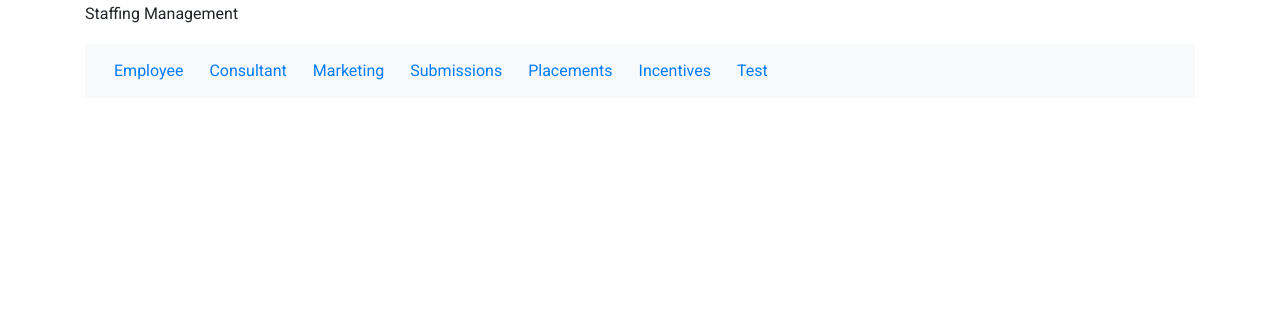
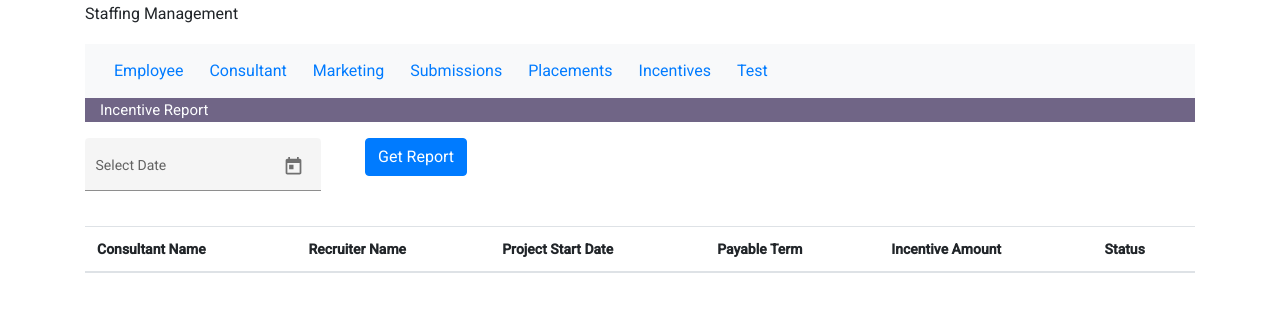
Before and after one commit to Ramanilveldhi/UI, an Angular app in the folder CodeGravity_Staffing/: page /incentivereport in a window 1280 px wide. Before the commit this address led to /. Shown: the top 312 px of the page. Built offline with nearby package versions, Linux system fonts and the light colour scheme.

Commit message:
incentive report

```diff
--- a/CodeGravity_Staffing/src/app/app-routing.module.ts
+++ b/CodeGravity_Staffing/src/app/app-routing.module.ts
@@ -18,6 +18,8 @@ import {TestgridComponent} from './testgrid/testgrid.component'
 import {MatPaginator} from '@angular/material/paginator';
 import { ShowIncentiveComponent } from './incentive/show-incentive/show-incentive.component';
 import { AddEditIncentiveComponent } from './incentive/add-edit-incentive/add-edit-incentive.component';
+import { IncentivereportComponent } from './incentive/incentivereport/incentivereport.component';
+
 
 
 const routes: Routes = [
@@ -34,7 +36,9 @@ const routes: Routes = [
   {path:'addsubmission',component:AddEditSubmissionComponent},
   {path:'submissiondet',component:SubmissiondetailsComponent},
   {path:'test',component:TestgridComponent},
-  {path:'newincentive',component:AddEditIncentiveComponent}
+  {path:'newincentive',component:AddEditIncentiveComponent},
+  {path:'incentivereport',component:IncentivereportComponent},
+
 
 
 ];
--- a/CodeGravity_Staffing/src/app/app.component.html
+++ b/CodeGravity_Staffing/src/app/app.component.html
@@ -37,7 +37,8 @@
             <li class="nav-item">
                 <button
                  class="m-1 btn btn-light btn-outline-primary" class="btn btn-light"  Button>
-                 <a [routerLink]="['/incentive']" routerLinkActive="active">Incentives</a> </button>
+                 <a [routerLink]="['/incentive']" routerLinkActive="active">Incentives</a>
+                </button>
             </li>
             <li class="nav-item">
                 <button
--- a/CodeGravity_Staffing/src/app/app.module.ts
+++ b/CodeGravity_Staffing/src/app/app.module.ts
@@ -48,6 +48,8 @@ import { MatPaginatorModule } from '@angular/material/paginator';
 import { MatSortModule } from '@angular/material/sort';
 import { MatProgressSpinnerModule } from '@angular/material/progress-spinner';
 import { LoginComponent } from './login/login.component';
+import { IncentivereportComponent } from './incentive/incentivereport/incentivereport.component';
+import {DatePipe} from '@angular/common';
 
 
 @NgModule({
@@ -83,6 +85,7 @@ import { LoginComponent } from './login/login.component';
     AddEditIncentiveComponent,
     ShowIncentiveComponent,
     LoginComponent,
+    IncentivereportComponent,
 
 
   ],
@@ -96,7 +99,8 @@ import { LoginComponent } from './login/login.component';
     MatSortModule,
     MatProgressSpinnerModule
   ],
-  providers: [SharedService],
+  providers: [SharedService,DatePipe],
+
   bootstrap: [AppComponent]
 })
 export class AppModule { }
--- /dev/null
+++ b/CodeGravity_Staffing/src/app/incentive/incentivereport/incentivereport.component.html
@@ -0,0 +1,65 @@
+<div>
+    <h4 style="color:rgb(253, 254, 255);background: rgb(112, 101, 134);" class="form-group col-md-12">Incentive Report
+    </h4>
+
+    <div style="border: 0pt solid black; ">
+
+
+
+        <div class="form-row">
+
+
+            <div class="form-group col-md-3">
+                <mat-form-field appearance="fill">
+                    <mat-label>Select Date</mat-label>
+                    <input matInput [matDatepicker]="picker" [(ngModel)]="selecteddate" (dateInput)="addEvent($event)">
+                    <mat-datepicker-toggle matSuffix [for]="picker"></mat-datepicker-toggle>
+                    <mat-datepicker #picker></mat-datepicker>
+                </mat-form-field>
+            </div>
+            <div class="form-group col-md-3">
+                <button type="submit" class="btn btn-primary" value="Save" (click)="submitData()">Get Report
+                    <!-- <a [routerLink]="['/consultant']" routerLinkActive="active"  class="nav-link" class="text-light">Save</a>   -->
+                </button>
+            </div>
+        </div>
+        <table class="table table-striped">
+
+            <thead >
+                <!-- <thead style="border: 1pt solid black; color:rgb(253, 254, 255);background: rgb(112, 101, 134);"> -->
+                    <tr>
+
+                    <th>Consultant Name</th>
+                    <th>Recruiter Name</th>
+                    <th>Project Start Date</th>
+                    <th>Payable Term </th>
+                    <th>Incentive Amount </th>
+                    <th>Status</th>
+
+                </tr>
+            </thead>
+            <tbody>
+
+                <!-- <tr class="bb" style="  border: 1pt solid black;" *ngFor="let dataitem of tempMarketinglist">
+                    <td>{{dataitem.Id}}</td>
+                    <td>{{dataitem.Consultant_Name}}</td>
+                    <td>{{dataitem.Recruiter_Name}}</td>
+                    <td>{{dataitem.Project_Start_Date}}</td>
+                    <td>{{dataitem.Term1_IncentivepayableDate}}</td>
+                    <td>{{dataitem.Term2_IncentivePayableDate}}</td>
+                    <td>{{dataitem.Term3_IncentivePayableDate}}</td>
+                    <td>{{dataitem.Term4_IncentivePayableDate}}</td>
+                    <td>{{dataitem.Incentive_Status}}</td>
+
+
+
+                </tr>-->
+            </tbody>
+
+        </table>
+
+    </div>
+
+
+
+</div>
--- /dev/null
+++ b/CodeGravity_Staffing/src/app/incentive/incentivereport/incentivereport.component.ts
@@ -0,0 +1,36 @@
+import { Component, OnInit } from '@angular/core';
+import { MatDatepickerInputEvent } from '@angular/material/datepicker';
+import { SharedService } from 'src/app/shared.service';
+import { DatePipe } from '@angular/common';
+@Component({
+  selector: 'app-incentivereport',
+  templateUrl: './incentivereport.component.html',
+  styleUrls: ['./incentivereport.component.css']
+})
+export class IncentivereportComponent implements OnInit {
+
+  constructor(private service: SharedService,private datePipe: DatePipe) { }
+  selecteddate:any;
+  incentivelist: any = [];
+  ngOnInit(): void {
+  }
+
+  addEvent(event: any) {
+
+
+  }
+  submitData(){
+
+    //alert(new Date(this.selecteddate).toLocaleDateString());
+    let report_date =this.datePipe.transform(new Date(this.selecteddate).toLocaleDateString(), 'yyyy-MM-dd');
+
+    //alert(report_date);
+     this.service.getincentivedetaisbydate().subscribe((val: any) => {
+
+      this.incentivelist = val;
+    });
+
+
+  }
+
+}
--- a/CodeGravity_Staffing/src/app/incentive/show-incentive/show-incentive.component.html
+++ b/CodeGravity_Staffing/src/app/incentive/show-incentive/show-incentive.component.html
@@ -3,6 +3,9 @@
 </div>
 <button  class="btn btn-primary " style="align-items: flex-end; float: right;" value="Save">
     <a [routerLink]="['/newincentive']" routerLinkActive="active" class="nav-link" class="text-light">Add Incentive</a>
+</button>
+<button  class="btn btn-primary " style="align-items: flex-start; float:unset;" value="Save">
+    <a [routerLink]="['/incentivereport']" routerLinkActive="active" class="nav-link" class="text-light">Generate Incentive Report</a>
 </button>
 <table class="table table-striped">
 
--- a/CodeGravity_Staffing/src/app/login/login.component.html
+++ b/CodeGravity_Staffing/src/app/login/login.component.html
@@ -30,3 +30,4 @@
       </div>
     </div>
   </div>
+  <router-outlet></router-outlet>
--- a/CodeGravity_Staffing/src/app/shared.service.ts
+++ b/CodeGravity_Staffing/src/app/shared.service.ts
@@ -113,6 +113,12 @@ export class SharedService {
   addmsubmission(val: any) {
     return this.http.post(this.ApiUrl + "/SubmissionsMaster/add", val);
   }
+  // getincentivedetaisbydate(reportdate :any): Observable<any[]> {
+  //   return this.http.get<any>(this.ApiUrl + "IncentiveMaster/GetincentiveReportsByDate/"+reportdate)
+  // }
 
+  getincentivedetaisbydate(): Observable<any[]> {
+    return this.http.get<any>(this.ApiUrl + "IncentiveMaster/GetincentiveReportsByDate/2022-07-01")
+  }
 
 }
```
Also changed, not shown: CodeGravity_Staffing/src/app/incentive/incentivereport/incentivereport.component.css (added), 1 other file (tests, documents, lock files or other folders).
